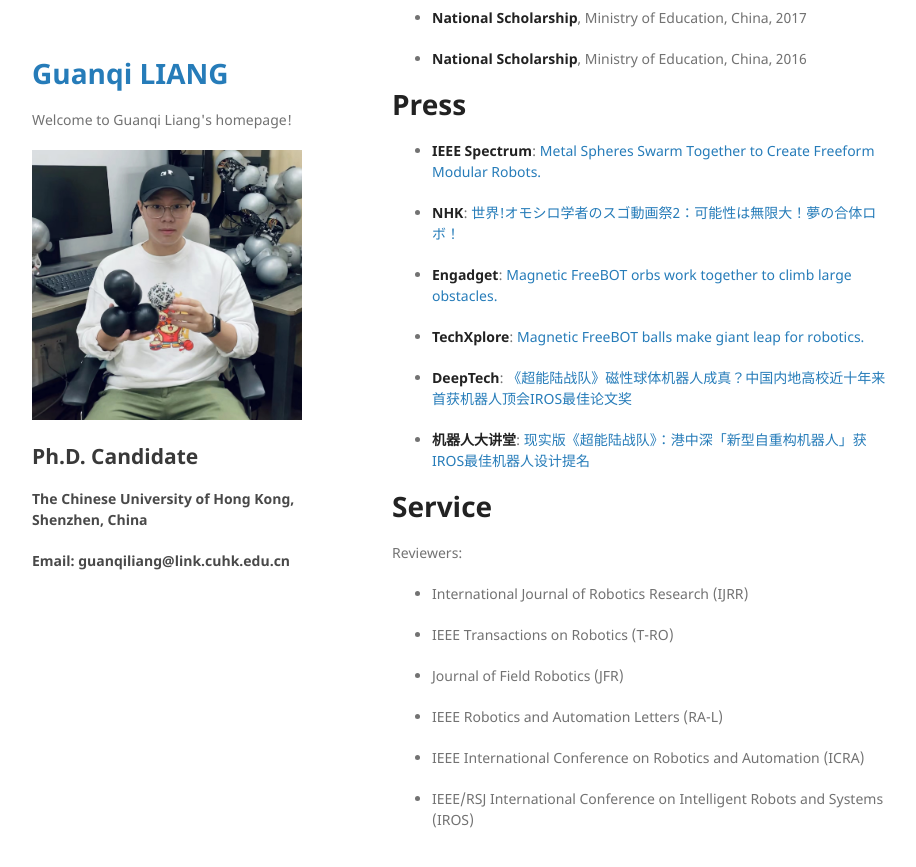
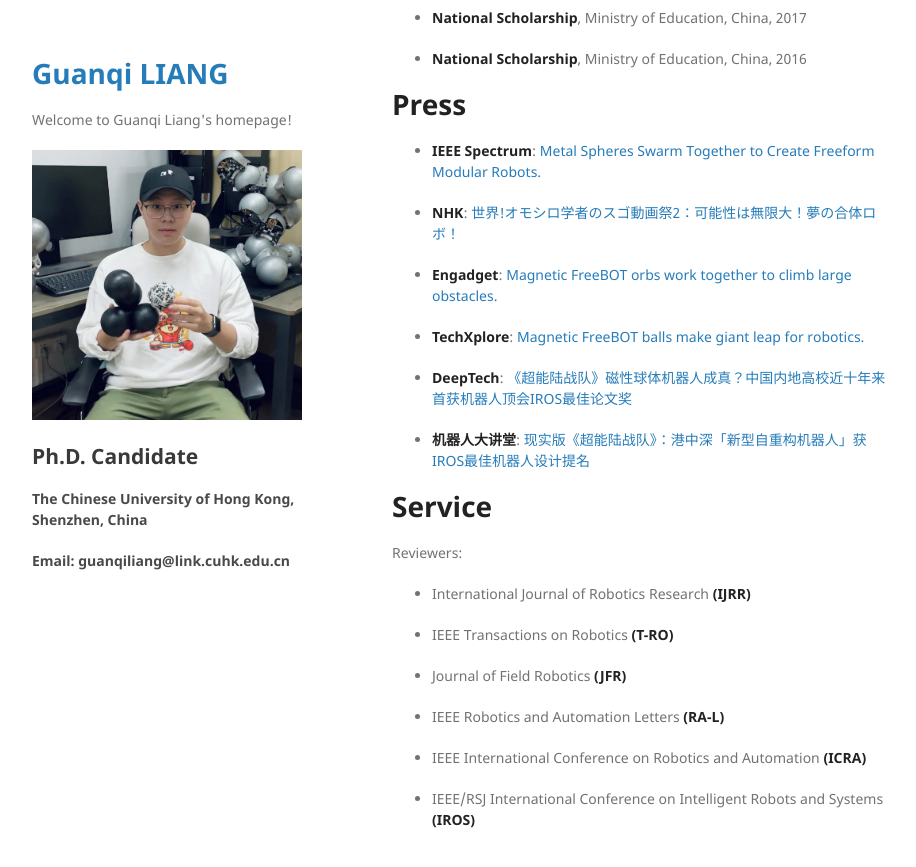
Before and after one commit to guanqiliang/guanqiliang.github.com, a Jekyll site: the page built from index.md, in a window 1280 px wide and 900 px high, scrolled down 1871 px. Shown: the top 867 px of the window, without its empty margins (178-1094 px from the left). Built offline with Jekyll 4.4.1, drawn with Linux system fonts in a browser that asks for light colours; our own code applies the rules of GitHub Pages for plain Markdown files.

```diff
--- a/index.md
+++ b/index.md
@@ -20,7 +20,7 @@ Hello, I am a 5th year Ph.D candidate, supervised by [Prof. Tin Lun LAM](https:/
 
 # Publications
 
-** <strong><u>Guanqi Liang</u></strong>, Lijun Zong, Tin Lun Lam, "DISG: Driving-Integrated Spherical Gear Enables Singularity-Free Full-Range Joint Motion," <strong><i>IEEE Transactions on Robotics (T-Ro)</i></strong>, 2023.
+* <strong><u>Guanqi Liang</u></strong>, Lijun Zong, Tin Lun Lam, "DISG: Driving-Integrated Spherical Gear Enables Singularity-Free Full-Range Joint Motion," <strong><i>IEEE Transactions on Robotics (T-Ro)</i></strong>, 2023.
 
 * Rong Ou*, <strong><u>Guanqi Liang*</u></strong>, Tin Lun Lam, "FPECMV: Learning-based Fault-Tolerant Collaborative Localization under Limited Connectivity," <strong><i>IEEE/RSJ International Conference on Intelligent Robots and Systems(IROS)</i></strong>, 2023
 
@@ -72,14 +72,14 @@ Hello, I am a 5th year Ph.D candidate, supervised by [Prof. Tin Lun LAM](https:/
 
 Reviewers:
 
-* International Journal of Robotics Research (IJRR)
+* International Journal of Robotics Research <strong>(IJRR)</strong>
 
-* IEEE Transactions on Robotics (T-RO)
+* IEEE Transactions on Robotics <strong>(T-RO)</strong>
 
-* Journal of Field Robotics (JFR)
+* Journal of Field Robotics <strong>(JFR)</strong>
 
-* IEEE Robotics and Automation Letters (RA-L)
+* IEEE Robotics and Automation Letters <strong>(RA-L)</strong>
 
-* IEEE International Conference on Robotics and Automation (ICRA)
+* IEEE International Conference on Robotics and Automation <strong>(ICRA)</strong>
 
-* IEEE/RSJ International Conference on Intelligent Robots and Systems (IROS)
+* IEEE/RSJ International Conference on Intelligent Robots and Systems <strong>(IROS)</strong>
```
